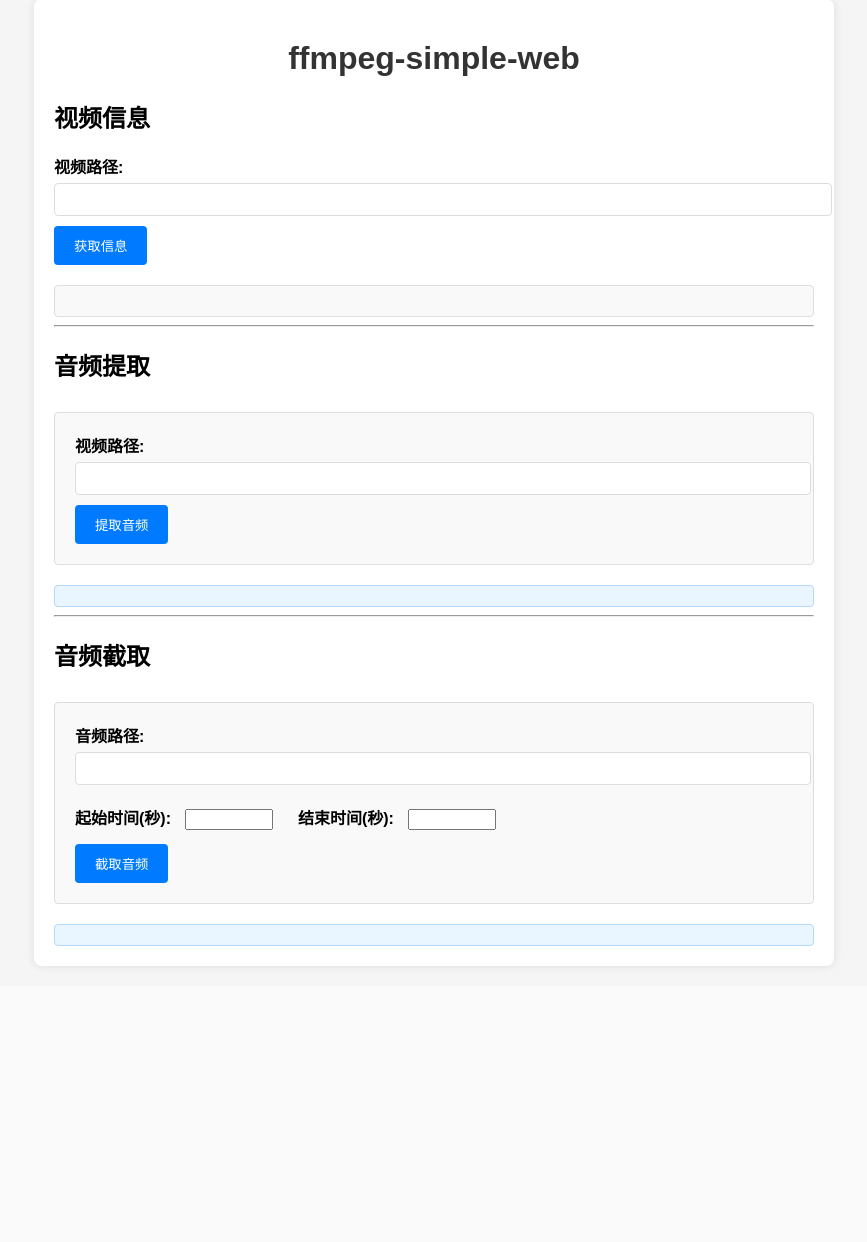
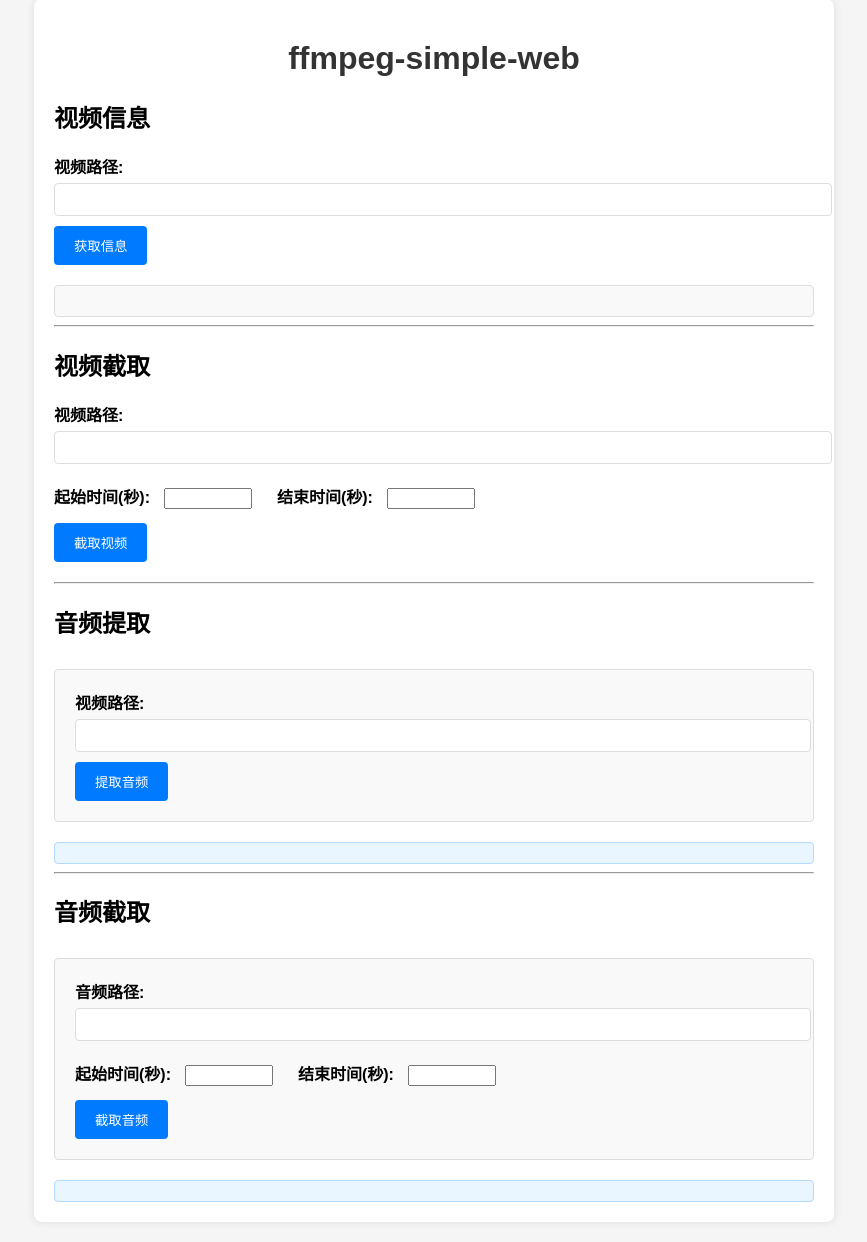
Before and after one commit to Djooxx/ffmpeg-simple-web, a Flask app: page / in a window 1280 px wide. Shown: the part 21-1263 px from the top of the page, without its empty margins (206-1073 px from the left). Before the commit the page ends 989 px from the top, so only its background shows below. Run offline with Flask 3, Linux system fonts and the light colour scheme.

Commit message:
新增截取视频功能

```diff
--- a/app.py
+++ b/app.py
@@ -145,5 +145,56 @@
         print(f"发生异常: {str(e)}")
         return jsonify({'success': False, 'error': str(e)})
 
+@app.route('/trim_video', methods=['POST'])
+def trim_video():
+    print("收到截取视频请求")
+    video_path = request.form['video_path']
+    if not os.path.exists(video_path):
+        return jsonify({'success': False, 'error': '文件路径不存在'})
+    if not os.path.isfile(video_path):
+        return jsonify({'success': False, 'error': '路径不是文件'})
+    start_time = request.form['start_time']
+    end_time = request.form['end_time']
+    print(f"参数解析成功 - 视频路径: {video_path}, 开始时间: {start_time}, 结束时间: {end_time}")
+    try:
+        # 参数校验
+        start_time = float(start_time)
+        end_time = float(end_time)
+        if start_time < 0 or end_time < 0:
+            return jsonify({'success': False, 'error': '起始时间和结束时间必须大于0'})
+        if start_time >= end_time:
+            return jsonify({'success': False, 'error': '结束时间必须大于起始时间'})
+        timestamp = int(time.time())
+        # 获取输入文件扩展名
+        input_ext = video_path.split('.')[-1].lower()
+        # 支持常见视频格式
+        supported_formats = ['mp4', 'avi', 'mov', 'mkv', 'flv', 'wmv']
+        if input_ext not in supported_formats:
+            return jsonify({'success': False, 'error': f'不支持的视频格式: {input_ext}'})
+
+        output_path = video_path.rsplit('.', 1)[0] + f'_{start_time}s-{end_time}s_{timestamp}.{input_ext}'
+        duration = float(end_time) - float(start_time)
+        cmd = [
+            'ffmpeg',
+            '-ss', str(start_time),
+            '-i', video_path,
+            '-t', str(duration),
+            '-c:v', 'copy',
+            '-c:a', 'copy',
+            output_path
+        ]
+        print(f"准备执行命令: {cmd}")
+        result = subprocess.run(cmd, shell=False, capture_output=True, text=True)
+        print(f"命令执行完成，返回码: {result.returncode}")
+        if result.returncode == 0:
+            print(f"视频截取成功，保存路径: {output_path}")
+            return jsonify({'success': True, 'output_path': output_path})
+        else:
+            print(f"视频截取失败，错误信息: {result.stderr}")
+            return jsonify({'success': False, 'error': result.stderr})
+    except Exception as e:
+        print(f"发生异常: {str(e)}")
+        return jsonify({'success': False, 'error': str(e)})
+
 if __name__ == '__main__':
     app.run(debug=True)
--- a/templates/index.html
+++ b/templates/index.html
@@ -14,6 +14,20 @@
             <button type="submit">获取信息</button>
         </form>
         <div id="result"></div>
+        <hr>
+        <h2>视频截取</h2>
+        <form id="trimVideoForm">
+            <label for="trimVideoPath">视频路径:</label>
+            <input type="text" id="trimVideoPath" name="video_path" required>
+            <div class="time-inputs">
+                <label for="videoStartTime">起始时间(秒):</label>
+                <input type="number" id="videoStartTime" name="start_time" min="0" step="0.1" required>
+                <label for="videoEndTime">结束时间(秒):</label>
+                <input type="number" id="videoEndTime" name="end_time" min="0" step="0.1" required>
+            </div>
+            <button type="submit">截取视频</button>
+        </form>
+        <div id="trimVideoResult"></div>
         <hr>
         <h2>音频提取</h2>
         <form id="extractAudioForm">
@@ -39,6 +53,31 @@
     </div>
 
     <script>
+        // 视频截取
+        document.getElementById('trimVideoForm').addEventListener('submit', function(e) {
+            e.preventDefault();
+            const formData = new FormData(this);
+
+            fetch('/trim_video', {
+                method: 'POST',
+                body: formData
+            })
+            .then(response => response.json())
+            .then(data => {
+                const resultDiv = document.getElementById('trimVideoResult');
+                if (data.success) {
+                    resultDiv.innerHTML = `
+                        <p>视频截取成功！保存路径：${data.output_path}</p>
+                    `;
+                } else {
+                    resultDiv.innerHTML = `<p class="error">错误: ${data.error}</p>`;
+                }
+            })
+            .catch(error => {
+                document.getElementById('trimVideoResult').innerHTML = `<p class="error">请求失败: ${error}</p>`;
+            });
+        });
+
         // 音频提取
         document.getElementById('extractAudioForm').addEventListener('submit', function(e) {
             e.preventDefault();
```
